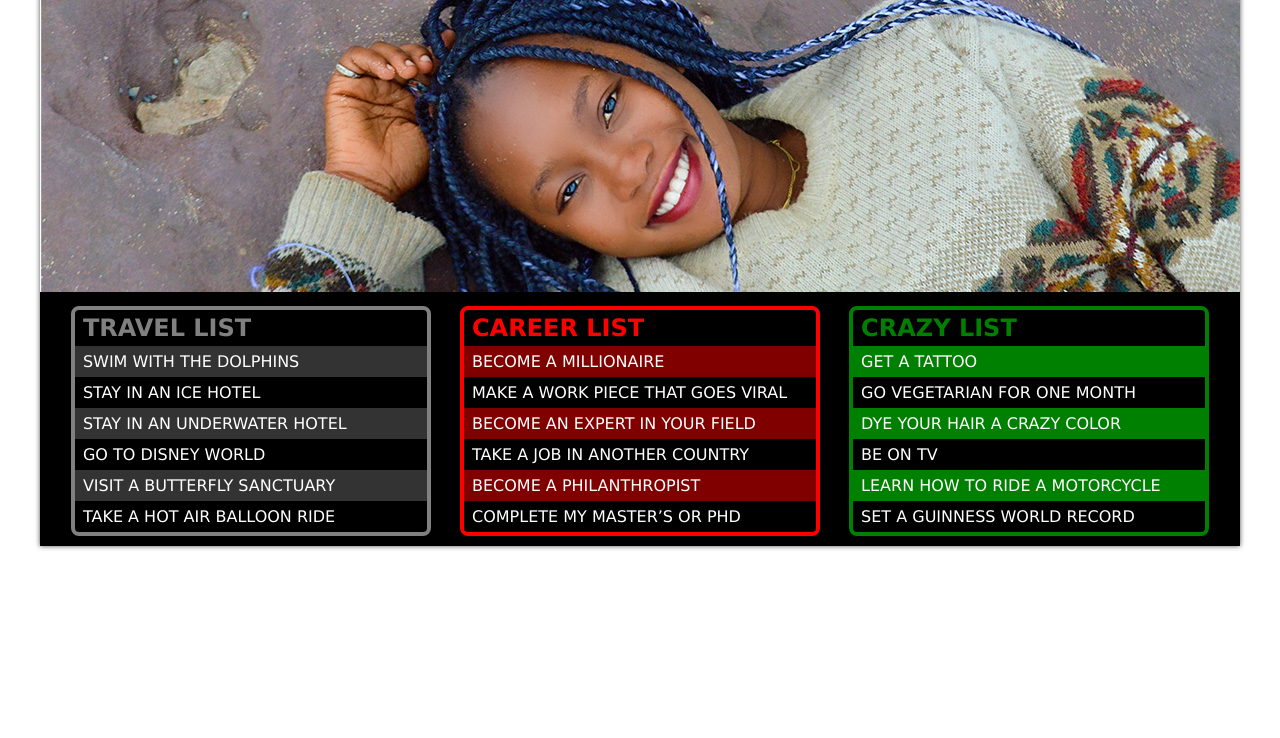
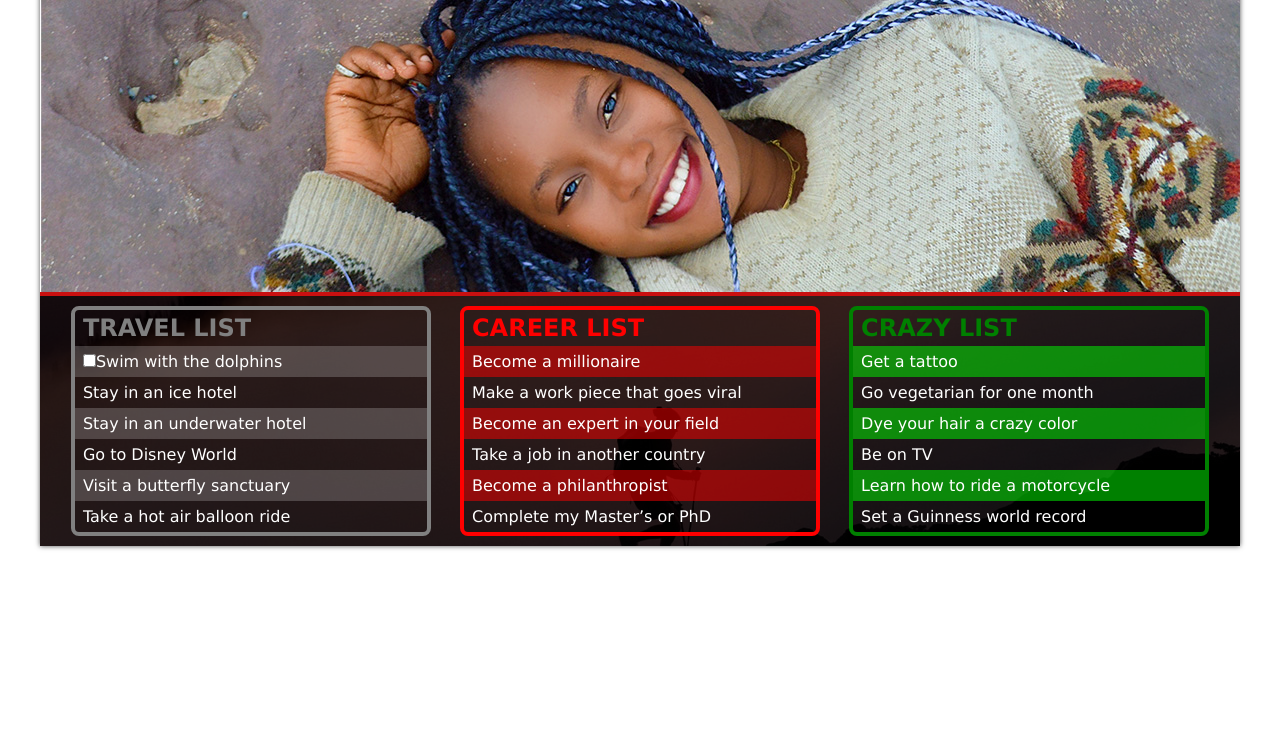
Before and after one commit to neizerjemima/To_Do_List, a plain HTML site: page index.html in a window 1280 px wide. Shown: the part 62-800 px from the top of the page. Drawn offline with Linux system fonts and the light colour scheme.

Commit message:
done for today

```diff
--- a/css/main.css
+++ b/css/main.css
@@ -2,16 +2,29 @@
 div,p,body,header,footer,section,article,nav,h1,h2,h3,h4 {
     margin: 0;
     padding: 0;
-  }
+}
 
-
-  .container {
+.container {
     width: 1200px;
     margin: 0 auto;
     background-color:black;
     box-shadow: 0 0 5px rgba(0, 0, 0, 0.699);
-  }
+}
 /* don't rely on the built-in browser defaults */
+/*---HEADER---*/
+header {
+    background-color: rgb(201, 16, 16);
+    position: sticky;
+    text-align: center;
+}
+
+#background_img {
+    background-image: url('../images/happy.jpg');
+    background-color: rgba(14, 4, 4, 0.795);
+    background-repeat: no-repeat;
+    background-blend-mode: multiply;
+}
+
 
 * {
     border: none;
@@ -20,6 +33,8 @@ div,p,body,header,footer,section,article,nav,h1,h2,h3,h4 {
 
     box-sizing: border-box;
 }
+
+
 
 body {
     font-size: 16px;
@@ -57,7 +72,7 @@ article:first-of-type { border: 4px solid gray; }
 
 ul { list-style-type: none; }
 
-ul li { padding: 6px 8px; text-transform: uppercase; }
+ul li { padding: 6px 8px; }
 
 .travel li:nth-child(odd) { background-color: rgba(255, 255, 255, 0.2)}
 
--- a/index.html
+++ b/index.html
@@ -16,12 +16,11 @@
         <img src="images/hero_image.jpg" alt="Picture of myself">
     </header>
 
-    <main>
-
+    <main id="background_img">
         <article id="travel">
             <h2>TRAVEL LIST</h2>
             <ul class="travel">
-                <li>Swim with the dolphins</li>
+                <li> <input type="checkbox"><span>Swim with the dolphins</span></li>
                 <li>Stay in an ice hotel</li>
                 <li>Stay in an underwater hotel</li>
                 <li>Go to Disney World</li>
```
Also changed, not shown: images/ha.jpg (added), images/happy.jpg (added).
